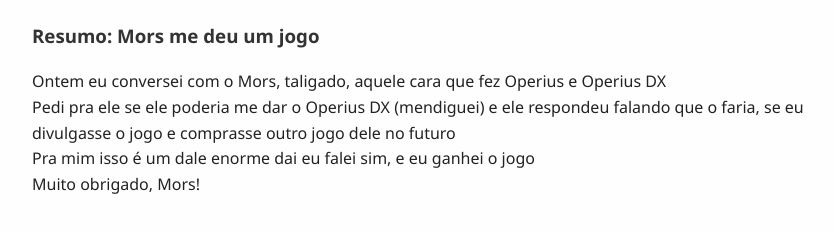
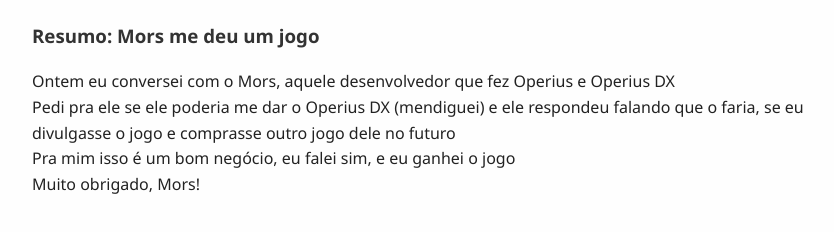
Before and after one commit to ItsDoomOne/blog, an Eleventy site: page _posts/Post1.md in a window 1280 px wide. Shown: the part 176-408 px from the top of the page, without its empty margins (208-1042 px from the left). Built offline with nearby package versions, Linux system fonts and the light colour scheme; Eleventy itself is replaced by a stand-in of ours; files that its build step writes are made by us from their sources; what @mightyplow/eleventy-plugin-cache-buster would draw is missing.

Commit message:
Update Post1.md

```diff
--- a/_posts/Post1.md
+++ b/_posts/Post1.md
@@ -9,7 +9,7 @@
 
 ### Resumo: Mors me deu um jogo
 
-Ontem eu conversei com o Mors, taligado, aquele cara que fez Operius e Operius DX \
+Ontem eu conversei com o Mors, aquele desenvolvedor que fez Operius e Operius DX \
 Pedi pra ele se ele poderia me dar o Operius DX (mendiguei) e ele respondeu falando que o faria, se eu divulgasse o jogo e comprasse outro jogo dele no futuro \
-Pra mim isso é um dale enorme dai eu falei sim, e eu ganhei o jogo \
+Pra mim isso é um bom negócio, eu falei sim, e eu ganhei o jogo \
 Muito obrigado, Mors!
```
